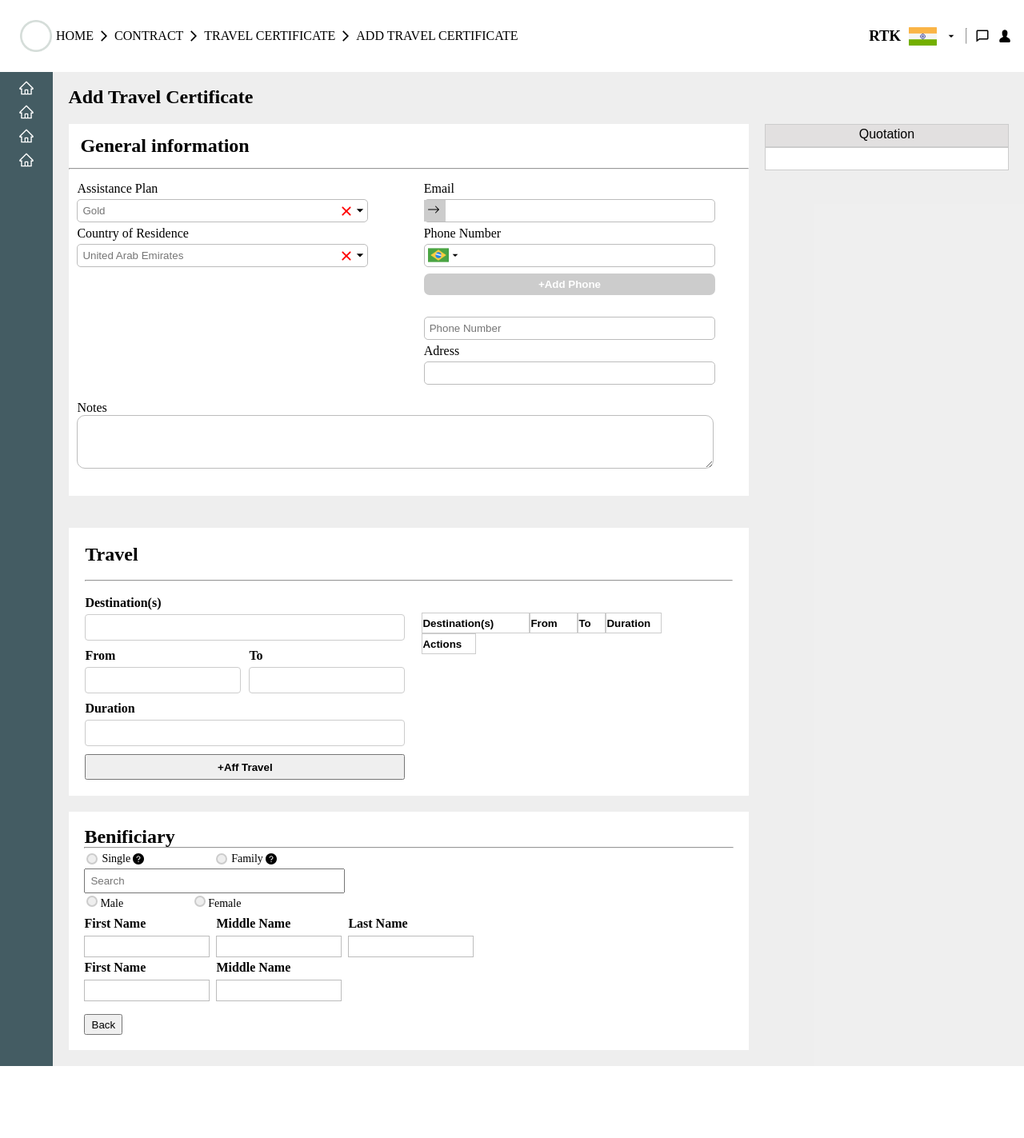
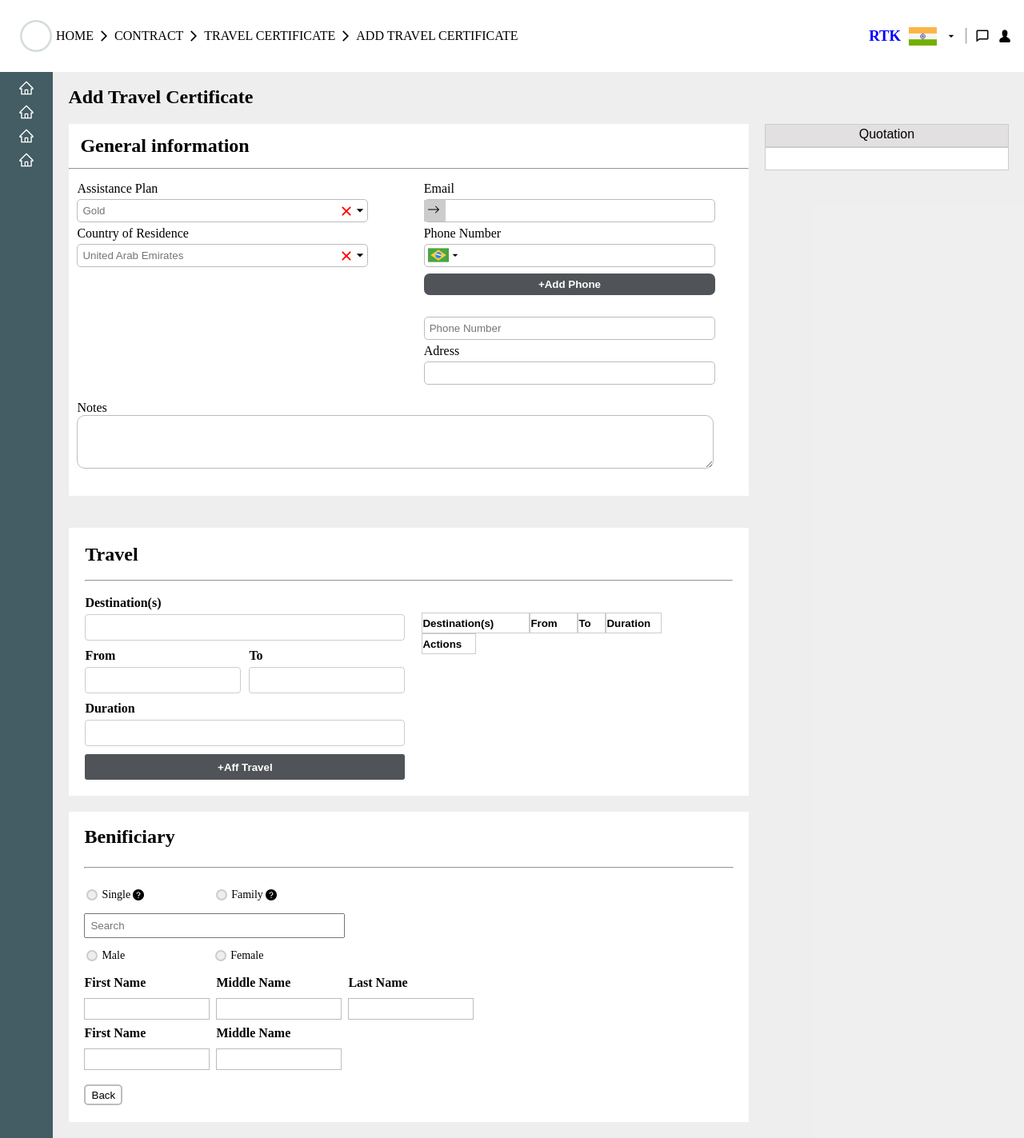
Before and after one commit to athifbinu/Insurance, a React (Create React App) app: page / in a window 1280 px wide. Shown: the whole page at 80% size. Before the commit the page ends 1333 px from the top, so only its background shows below. Built offline with nearby package versions, Linux system fonts and the light colour scheme; the HTML template or start-up script is replaced by a standard one.

Commit message:
change some style

```diff
--- a/src/App.js
+++ b/src/App.js
@@ -2,7 +2,6 @@ import React from 'react';
 import Header from "./components/Header/Header"
 import LeftHeder from './components/LeftHeader/LeftHeder';
 import Home from "./components/Home/Home"
-import Quatation from './components/Quatation/quatation';
 const App = () => {
   return (
     <div>
--- a/src/components/Header/Header.css
+++ b/src/components/Header/Header.css
@@ -18,3 +18,6 @@ header{
 .last-section img{
     width: 35px;
 }
+.last-section h3{
+    color: blue;
+}
--- a/src/components/Header/Header.jsx
+++ b/src/components/Header/Header.jsx
@@ -14,6 +14,7 @@ const Header = () => {
     <header className='flex'>
       <div className="logo-section flex">
         <img  src={logo} alt="" />
+
         <p>HOME</p>
         <MdArrowForwardIos/>
         <p>CONTRACT</p>
--- a/src/components/Home/Home.css
+++ b/src/components/Home/Home.css
@@ -26,7 +26,7 @@
 .right button{
     width: 92%;
     height: 27px;
-    background-color: #ccc;
+    background-color: #505357;
     color: #fff;
     font-weight: bold;
     border: none;
@@ -102,7 +102,13 @@
   font-weight: bold;
   height: 32px;
   width: 100%;
+  background-color: #505357;
+  color: #fff;
+  border: none;
+  border-radius: 3px;
 }
+
+
 
 .travel-btn {
   padding: 21px;
@@ -203,6 +209,9 @@
   height: 26px;
   margin-top: 16px;
   width: 48px;
+  background-color: #fff;
+  border-radius: 5px;
+  border: 2px solid #bcbcbc;
 }
 
 .quotation-section {
--- a/src/components/Home/Home.jsx
+++ b/src/components/Home/Home.jsx
@@ -159,8 +159,12 @@ const Home = () => {
       <div className="beneficiry-section">
         <div className="beni-form">
 
+
           <h2>Benificiary</h2>
+          <br />
           <hr />
+          <div style={{marginTop:"14px",lineHeight:"30px"}}>
+           <div style={{lineHeight:"38px"}}>
           <div className="check-sections flex">
             <div className="flex" style={{ alignItems: "center", gap: "2px" }}>
               <label className="dot-checkbox">
@@ -185,14 +189,14 @@ const Home = () => {
           </div>
 
           <div className="check-sections flex">
-            <div className="flex">
+            <div className="flex"style={{ alignItems: "center", gap: "2px" }} >
               <label className="dot-checkbox">
                 <input type="checkbox" />
                 <span className="dot"></span>
               </label>
               <p>Male</p>
             </div>
-            <div className="flex">
+            <div className="flex" style={{ alignItems: "center", gap: "2px",marginLeft:"24px" }}>
               <label className="dot-checkbox">
                 <input type="checkbox" />
                 <span className="dot"></span>
@@ -200,7 +204,7 @@ const Home = () => {
               <p>Female</p>
             </div>
           </div>
-
+          </div>
           <div className="name-section flex">
             <div>
               <label>First Name</label>
@@ -234,6 +238,10 @@ const Home = () => {
             <button>Back</button>
           </div>
 
+          </div>
+
+
+
         </div>
       </div>
     </div>
--- a/src/components/Quatation/quatation.jsx
+++ /dev/null
@@ -1,12 +0,0 @@
-import React from 'react';
-import "./quatation.css"
-
-const quatation = () => {
-  return (
-    <div>
-      <h1>Quatation</h1>
-    </div>
-  );
-}
-
-export default quatation;
```
Also changed, not shown: src/components/Quatation/quatation.css (deleted).
